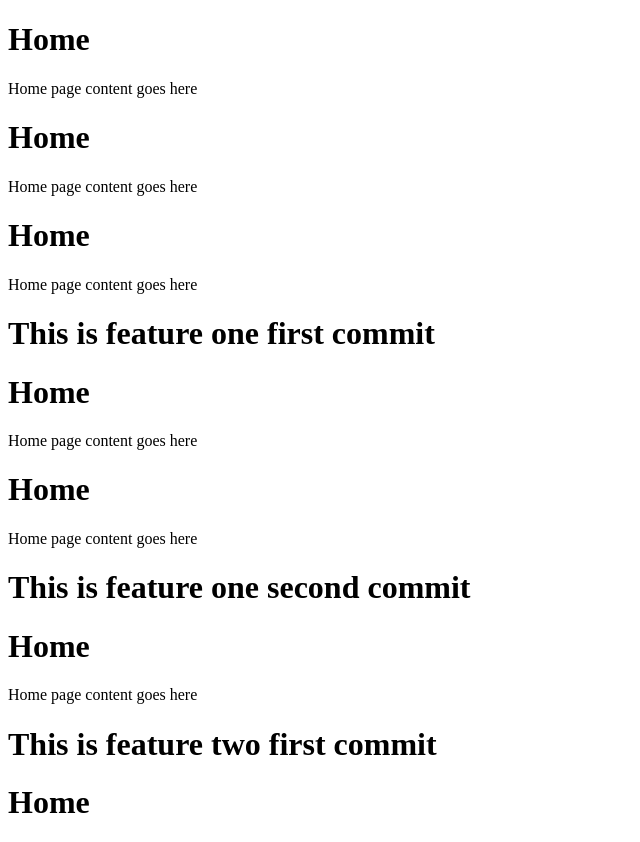
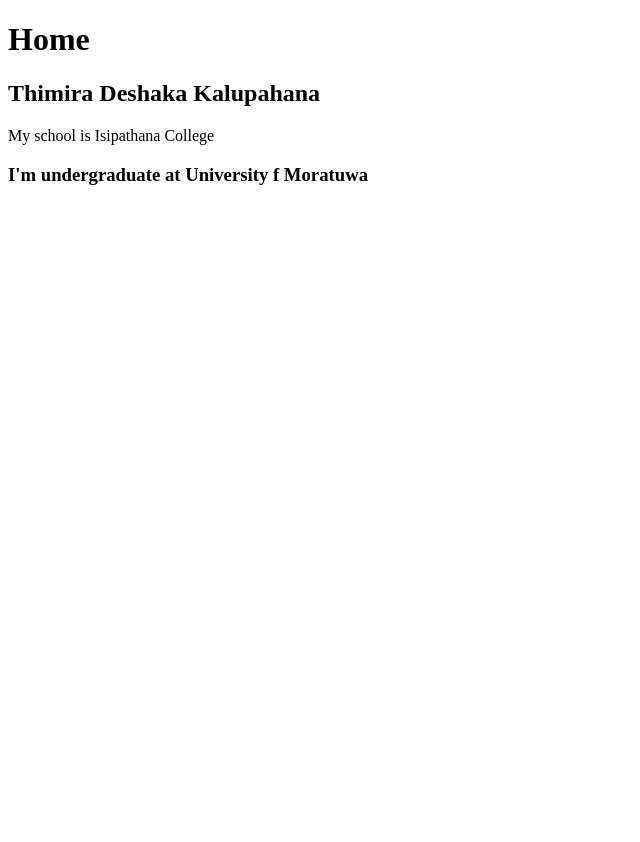
Before and after one commit to Thimira-deshaka/second-vscode, a plain HTML site: page index.html in a window 1280 px wide. Shown: the whole page, without its empty margins (0-640 px from the left). After the commit the page ends 800 px from the top, so only its background shows below. Drawn offline with Linux system fonts and the light colour scheme.

Commit message:
This is my personal details

```diff
--- a/index.html
+++ b/index.html
@@ -8,20 +8,9 @@
 </head>
 <body>
     <h1>Home</h1>
-    <p>Home page content goes here</p>
-    <h1>Home</h1>
-    <p>Home page content goes here</p>
-    <h1>Home</h1>
-    <p>Home page content goes here</p>
-    <h1>This is feature one first commit</h1>
-    <h1>Home</h1>
-    <p>Home page content goes here</p>
-    <h1>Home</h1>
-    <p>Home page content goes here</p>
-    <h1>This is feature one second commit</h1>
-    <h1>Home</h1>
-    <p>Home page content goes here</p>
-    <h1>This is feature two first commit</h1>
-    <h1>Home</h1>
+    <h2>Thimira Deshaka Kalupahana
+    </h2>
+    <p>My school is Isipathana College</p>
+    <h3>I'm undergraduate at University f Moratuwa</h3>
 </body>
 </html>
```
